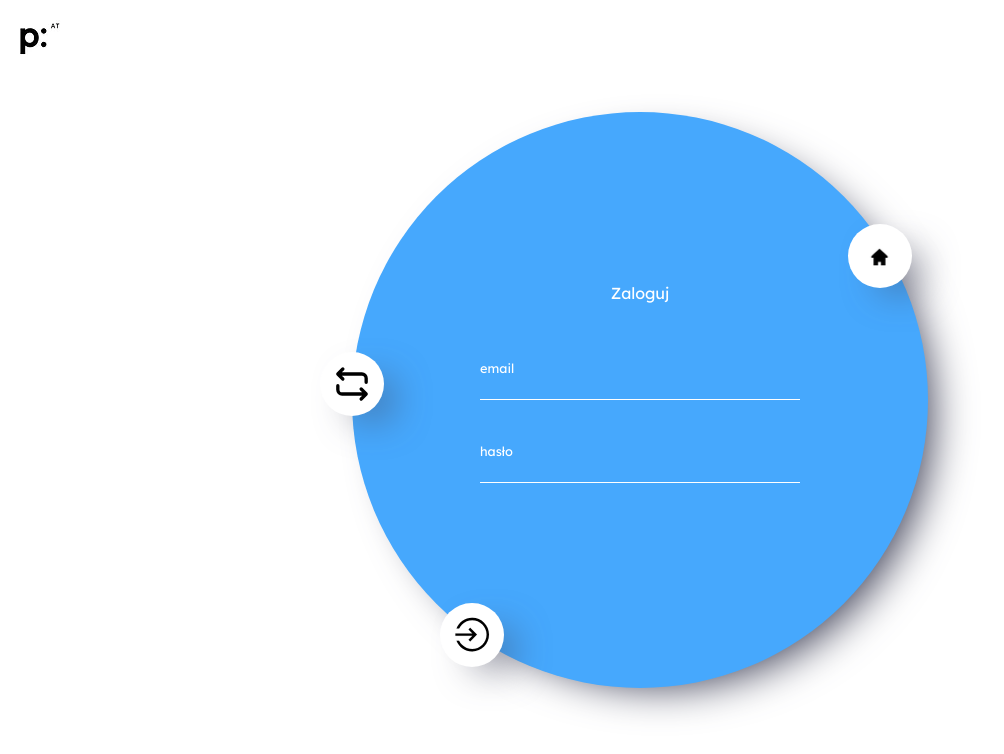
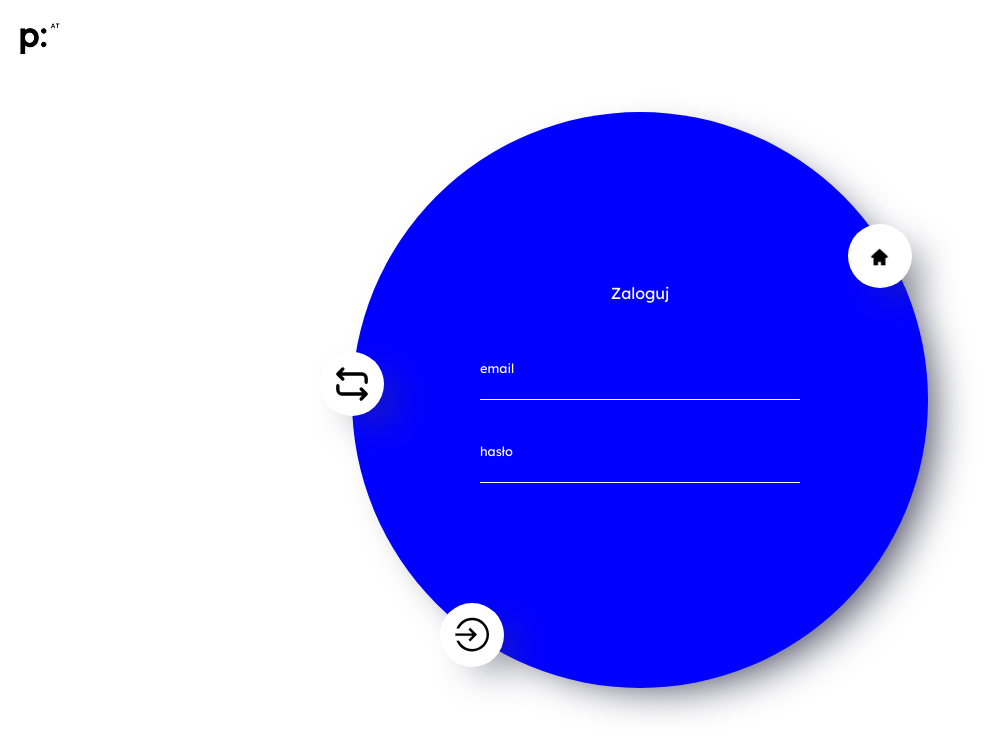
Before and after one commit to mborzechowski/ArchQuery, a React (Vite) app: page /login in a window 1280 px wide. Shown: the top 754 px of the page, without its empty margins (0-1004 px from the left). Built offline with nearby package versions, Linux system fonts and the light colour scheme.

Commit message:
drobne popprawki

```diff
--- a/src/components/Questionnaire.jsx
+++ b/src/components/Questionnaire.jsx
@@ -173,7 +173,7 @@ export default function Questionnaire({isAdminPage, queryAnswers}) {
         <input
             className="input_name"
             type="text"
-            placeholder="nazwa / imię"
+            placeholder="projekt / imię"
             value={userName}
             onChange={(e) => setUserName(e.target.value)}
         />
--- a/src/scss/_login.scss
+++ b/src/scss/_login.scss
@@ -13,7 +13,7 @@
   height: 30rem;
   padding: 3rem;
   transform: translate(-50%, -50%);
-  background: #46a8fd;
+  background: blue;
   border-radius: 50%;
   display: flex;
   justify-content: center;
@@ -42,6 +42,9 @@
   border-bottom: 1px solid #fff;
   outline: none;
   background: transparent;
+  &:-webkit-autofill{
+    background-color: transparent !important;
+  }
 }
 
 .user_box_label {
--- a/src/scss/_register.scss
+++ b/src/scss/_register.scss
@@ -40,6 +40,9 @@
   border-bottom: 1px solid blue;
   outline: none;
   background: transparent;
+  &:-webkit-autofill{
+    background-color: transparent !important;
+  }
 }
 
 .user_box_label_register {
```
